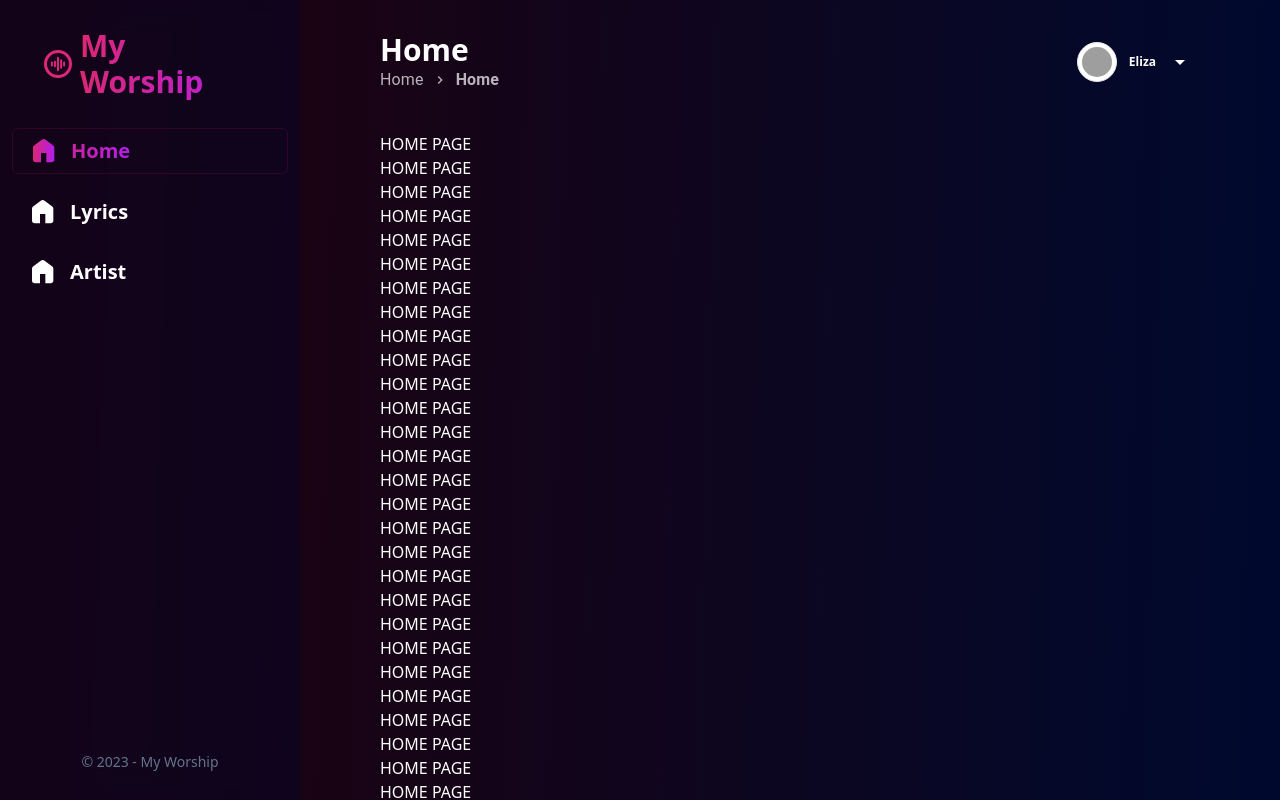
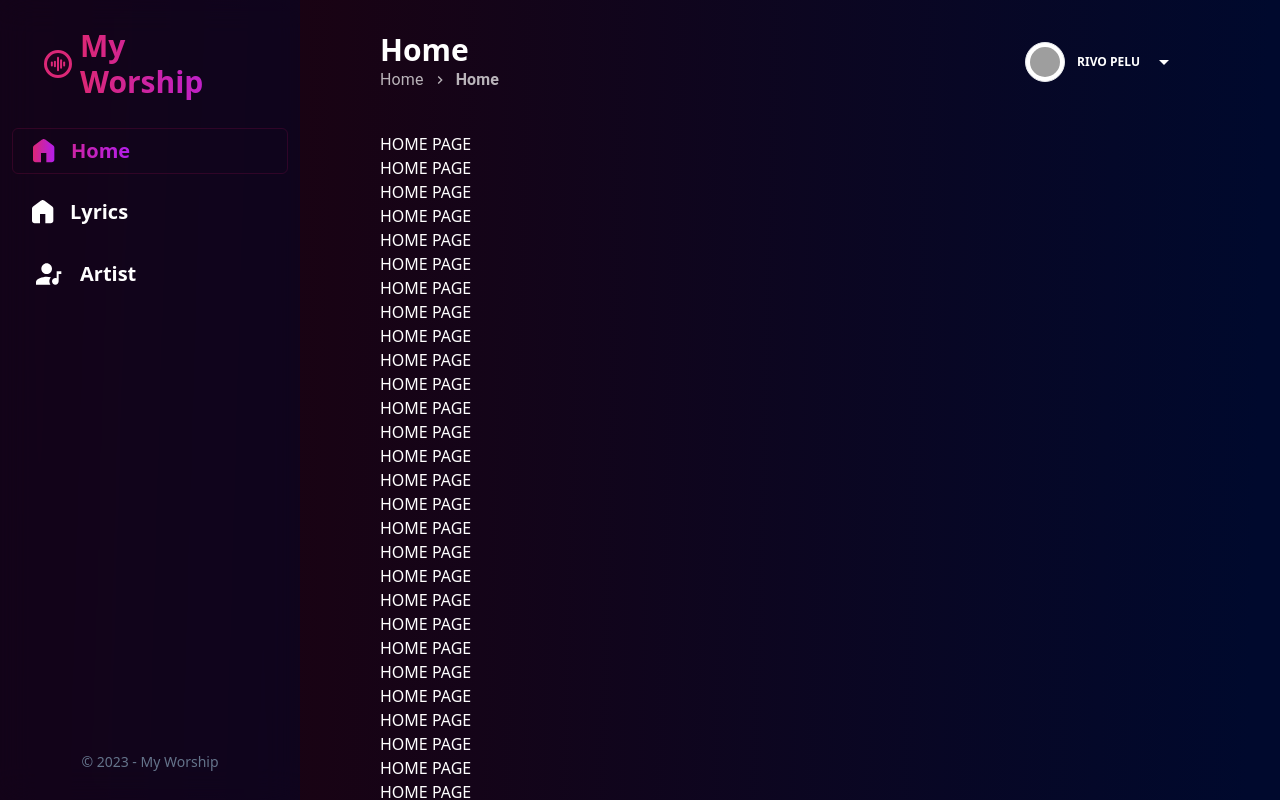
Before and after one commit to my-worship/cms-my-worship, a React (Create React App) app: page / in a window 1280 px wide. Shown: the top 800 px of the page. Built offline with nearby package versions, Linux system fonts and the light colour scheme; grey boxes are pictures that could not be loaded.

Commit message:
[RIVO][ADD] setup page and components base

```diff
--- /dev/null
+++ b/src/components/atoms/MainCard.tsx
@@ -0,0 +1,18 @@
+import React from "react";
+
+export function MainCard(props: IProps) {
+  return (
+    <div
+      className={`bg-slate-900/20 border border-slate-400/20 rounded-lg backdrop-blur-xl p-4 ${
+        props.className ? props.className : ""
+      }`}
+    >
+      {props.children}
+    </div>
+  );
+}
+
+interface IProps {
+  children: any;
+  className?: string;
+}
--- a/src/components/atoms/ProfileMenu.tsx
+++ b/src/components/atoms/ProfileMenu.tsx
@@ -9,7 +9,7 @@ import {
 import React from "react";
 import { ArrowDropDown, Logout } from "@mui/icons-material";
 import Tooltip from "@mui/material/Tooltip";
-import { fakeFirstName, fakeImage } from "../../helper/fake-data-helper";
+import { fakeImage } from "../../helper/fake-data-helper";
 
 interface IProfileMenu {
   textDark?: boolean;
@@ -93,7 +93,7 @@ export const ProfileMenu = (props: IProfileMenu) => {
           <IconButton
             onClick={handleClick}
             size="small"
-            sx={{ paddingX: 1, ml: 2 }}
+            sx={{ paddingX: 3, paddingY: 1 }}
             aria-controls={open ? "account-menu" : undefined}
             aria-haspopup="true"
             aria-expanded={open ? "true" : undefined}
@@ -105,7 +105,7 @@ export const ProfileMenu = (props: IProfileMenu) => {
               />
             </div>
             <div className={`text-xs ${!props.textDark && "text-white"}`}>
-              {fakeFirstName()}
+              {"RIVO PELU"}
             </div>
             <ArrowDropDown
               className={`text-xs ${!props.textDark && "text-white"}`}
--- a/src/components/molecules/Sidebar.tsx
+++ b/src/components/molecules/Sidebar.tsx
@@ -32,8 +32,8 @@ export function Sidebar() {
     {
       title: "Artist",
       path: stringRoutes.artist(),
-      iconDefault: assets.sidebar_icon.home.default,
-      iconActive: assets.sidebar_icon.home.active,
+      iconDefault: assets.sidebar_icon.artist.default,
+      iconActive: assets.sidebar_icon.artist.active,
     },
   ];
 
--- a/src/constants/assets.ts
+++ b/src/constants/assets.ts
@@ -7,5 +7,9 @@ export const assets = {
       active: "/assets/svg/sidebar-icons/ic_home_active.svg",
       default: "/assets/svg/sidebar-icons/ic_home_default.svg",
     },
+    artist: {
+      active: "/assets/svg/sidebar-icons/ic_artist_active.svg",
+      default: "/assets/svg/sidebar-icons/ic_artist_default.svg",
+    },
   },
 };
--- /dev/null
+++ b/src/pages/Lyrics/LyricsPage.tsx
@@ -0,0 +1,16 @@
+import React from "react";
+import { HeaderLayouts } from "../../components/atoms/HeaderLayouts";
+import { Btn } from "../../components/atoms/Btn";
+import { MainCard } from "../../components/atoms/MainCard";
+
+export function LyricsPage() {
+  return (
+    <>
+      <HeaderLayouts title={"Lyrics"} />
+      <Btn>Submit</Btn>
+      <MainCard className={"mt-10"}>
+        <h1>HELLO EVERY BODY</h1>
+      </MainCard>
+    </>
+  );
+}
--- a/src/pages/lyrics-pages.tsx
+++ /dev/null
@@ -1,12 +0,0 @@
-import React from "react";
-import { HeaderLayouts } from "../components/atoms/HeaderLayouts";
-import { Btn } from "../components/atoms/Btn";
-
-export function LyricsPages() {
-  return (
-    <>
-      <HeaderLayouts title={"Lyrics"} />
-      <Btn>Submit</Btn>
-    </>
-  );
-}
--- a/src/routes/routes.ts
+++ b/src/routes/routes.ts
@@ -1,11 +1,11 @@
 import { StringRoutes } from "./string-routes";
 import { HomePage } from "../pages/home/HomePage";
 import { ArtistPage } from "../pages/artist/ArtistPage";
-import { LyricsPages } from "../pages/lyrics-pages";
+import { LyricsPage } from "../pages/Lyrics/LyricsPage";
 
 const stringRoutes = new StringRoutes();
 export const routes = [
   { path: stringRoutes.root(), components: HomePage },
   { path: stringRoutes.artist(), components: ArtistPage },
-  { path: stringRoutes.lyrics(), components: LyricsPages },
+  { path: stringRoutes.lyrics(), components: LyricsPage },
 ];
```
Also changed, not shown: public/assets/svg/sidebar-icons/ic_artist_active.svg (added), public/assets/svg/sidebar-icons/ic_artist_default.svg (added).
